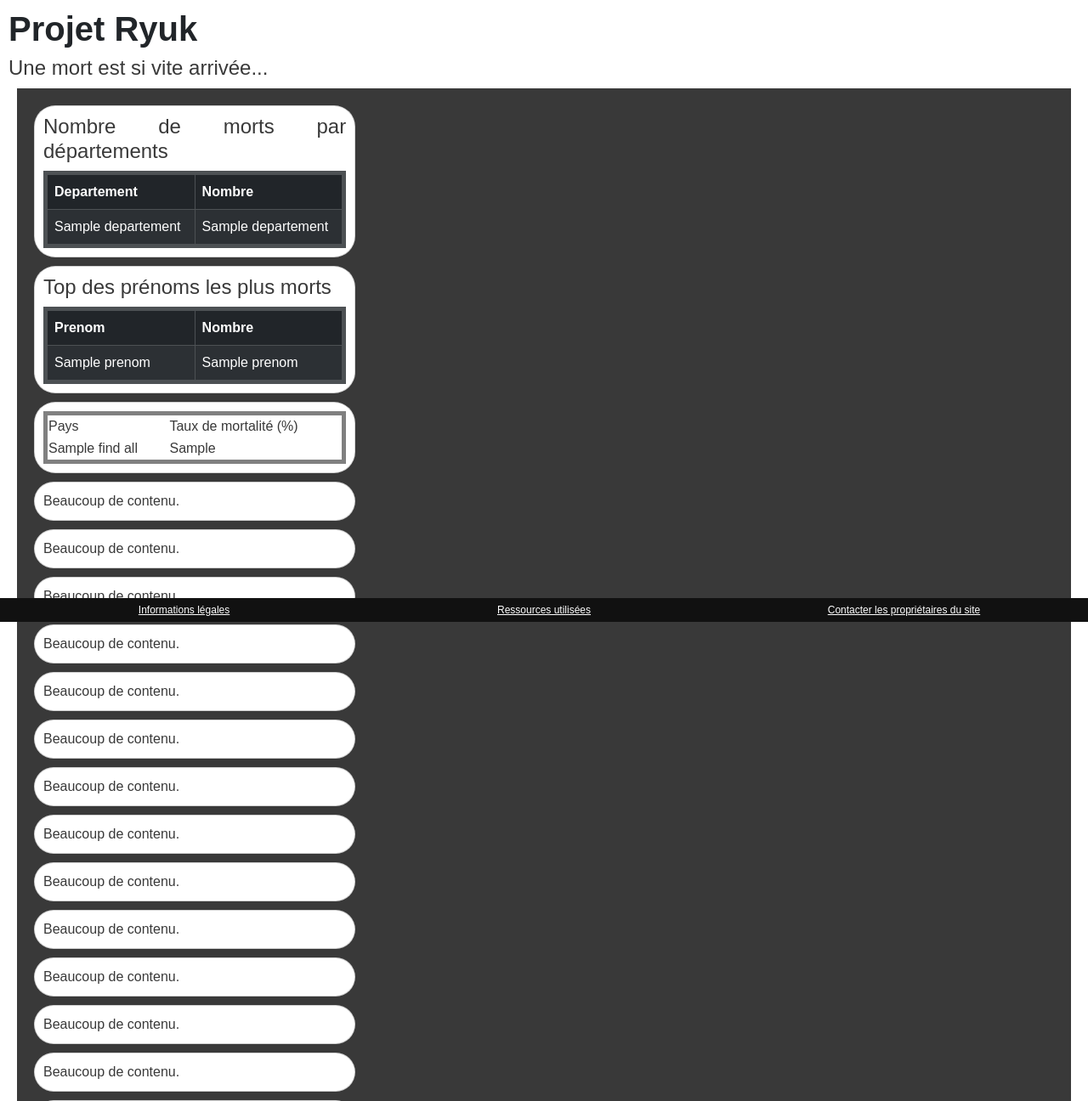
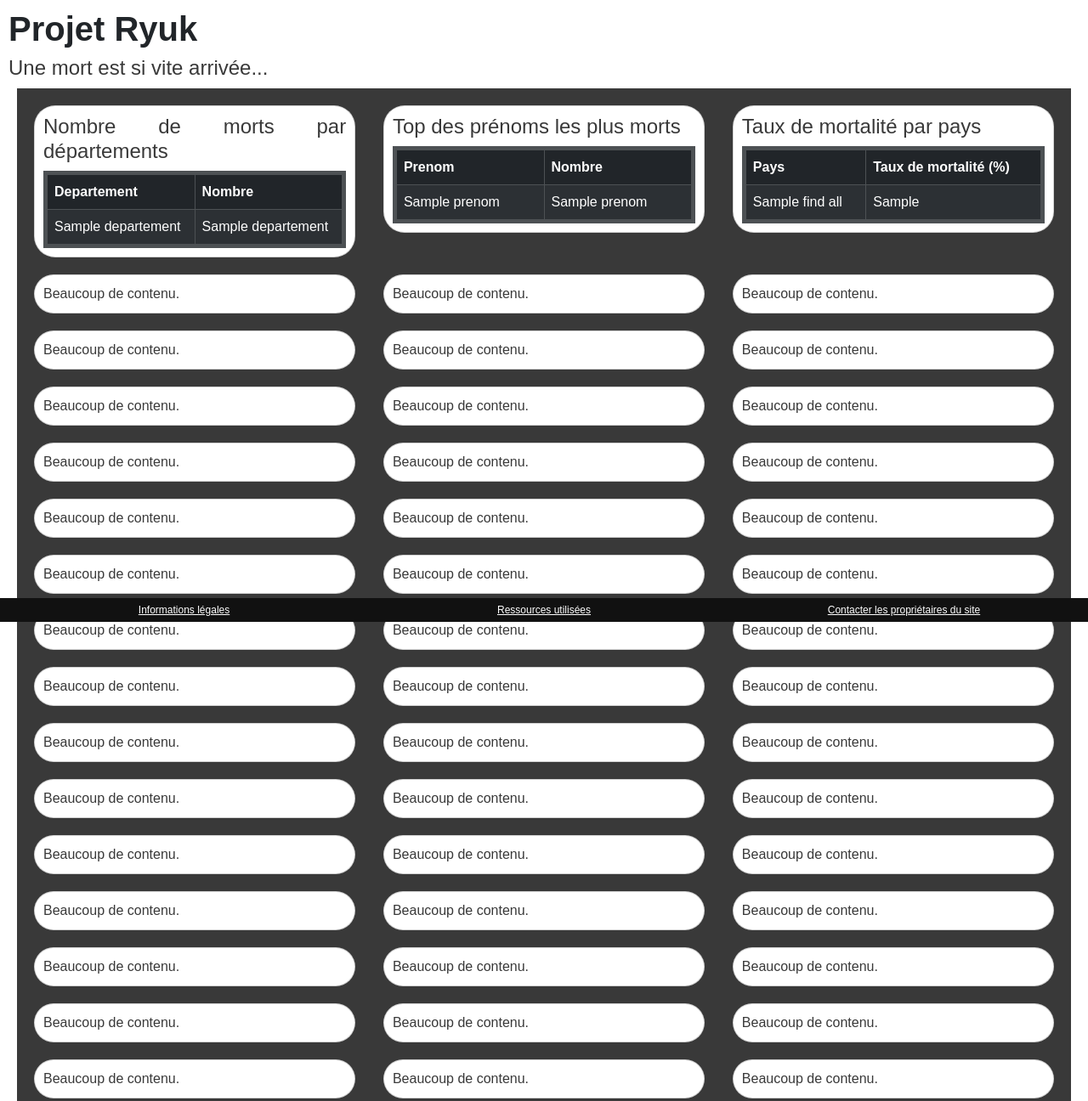
Before and after one commit to RyukPolytech/Ryuk, a Symfony app: template templates/home/index.html.twig in a window 1280 px wide. Shown: the part 68-1364 px from the top of the page at 85% size. Run offline with Twig, Linux system fonts and the light colour scheme; the template is opened without the code that fills it: most values are stand-ins (such as "Sample title", 1, 10 or a date in 2020); style sheets or scripts are compiled from the project's sources; some libraries are stand-ins or nearby versions.

Commit message:
style taux de mortalité

```diff
--- a/assets/styles/app.css
+++ b/assets/styles/app.css
@@ -53,13 +53,12 @@ article>.card {
     background-color: white;
     color: rgb(57, 57, 57);
     border-radius: 25px;
+    display: inline-flex;
 
     a {
         color: rgb(57, 57, 57);
     }
 }
-
-
 
 footer,
 header {
--- a/templates/home/index.html.twig
+++ b/templates/home/index.html.twig
@@ -45,10 +45,13 @@
 			</table>
 		</div>
 		<div class="card">
-			<table>
+			<h2>Taux de mortalité par pays</h2>
+			<table class="table table-dark table-striped table-bordered table-hover rounded-3">
 				<thead>
-					<td>Pays</td>
-					<td>Taux de mortalité (%)</td>
+					<tr>
+						<th>Pays</th>
+						<th>Taux de mortalité (%)</th>
+					</tr>
 				</thead>
 				<tbody>
 					{% for country in countries.findAll %}
```
Lines whose indentation alone changed are shown as unchanged.
